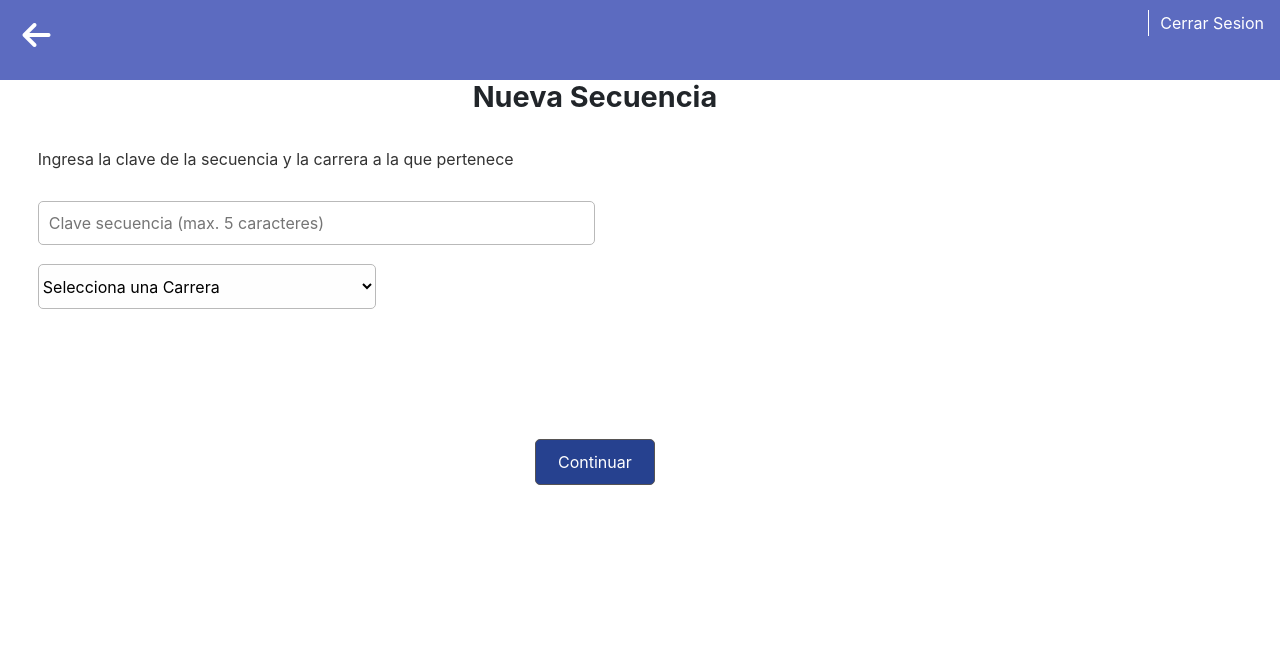
After one commit to josehiki/soe, a PHP site: template views/adminSecuenciaAdd.twig in a window 1280 px wide. The commit adds this page. Shown: the top 647 px of the page. Run offline with PHP 8.4, Linux system fonts and the light colour scheme; the template is opened without the code that fills it, so the values that code supplies are empty; some libraries are stand-ins or nearby versions.

Commit message:
Terminado primera parte de el alta de secuencias, se guarda una secuencia, aun sin sus materias

```diff
--- a/app/Models/User.php
+++ b/app/Models/User.php
@@ -11,4 +11,5 @@
 	{
 
 		protected $table = 'users';
+		protected $primaryKey = 'idUser';
 	}
--- a/views/adminMateriaAdd.twig
+++ b/views/adminMateriaAdd.twig
@@ -3,7 +3,7 @@
 <!DOCTYPE html>
 <html>
 	<head>
-		<title>Materia Dashboard</title>
+		<title>Add Materia</title>
 		<link rel="stylesheet" href="https://stackpath.bootstrapcdn.com/bootstrap/4.1.2/css/bootstrap.min.css" integrity="sha384-Smlep5jCw/wG7hdkwQ/Z5nLIefveQRIY9nfy6xoR1uRYBtpZgI6339F5dgvm/e9B" crossorigin="anonymous">
 		<script src='https://kit.fontawesome.com/a076d05399.js'></script>
 		{% block estilo %}{% endblock %}
--- a/views/adminMateriaList.twig
+++ b/views/adminMateriaList.twig
@@ -3,7 +3,7 @@
 <!DOCTYPE html>
 <html>
 	<head>
-		<title>Materia Dashboard</title>
+		<title>List Materia</title>
 		<script src='https://kit.fontawesome.com/a076d05399.js'></script>
 		<link rel="stylesheet" href="https://stackpath.bootstrapcdn.com/bootstrap/4.1.2/css/bootstrap.min.css" integrity="sha384-Smlep5jCw/wG7hdkwQ/Z5nLIefveQRIY9nfy6xoR1uRYBtpZgI6339F5dgvm/e9B" crossorigin="anonymous">
 
@@ -71,7 +71,7 @@
 					<form method="post" action="/soe/dashboard/materia/edit/">
 						<h2>Editar materia</h2>
 						<span class="instrucciones">Modifique la informaci&oacuten que desea</span>
-						<input type="text" name="subjectId" value="{{editedSubject.idSubject}}" style="display: none;">
+						<input type="text" name="subjectId" value="{{editedSubject.idSubject}}" style="display: none;" required="true">
 						<input type="text" class="input_Text" value="{{editedSubject.subjectName}}" name="inputSubject">
 						<button class="boton_Cancelar boton_Modal">
 							<a href="/soe/dashboard/materia/list">Cancelar</a>
--- /dev/null
+++ b/views/adminSecuenciaAdd.twig
@@ -0,0 +1,60 @@
+{% include 'css/estilos.twig' %}
+{% include 'css/administrador_CSS.twig' %}
+<!DOCTYPE html>
+<html>
+	<head>
+		<title>Add Secuencia</title>
+		<link rel="stylesheet" href="https://stackpath.bootstrapcdn.com/bootstrap/4.1.2/css/bootstrap.min.css" integrity="sha384-Smlep5jCw/wG7hdkwQ/Z5nLIefveQRIY9nfy6xoR1uRYBtpZgI6339F5dgvm/e9B" crossorigin="anonymous">
+		<script src='https://kit.fontawesome.com/a076d05399.js'></script>
+		{% block estilo %}{% endblock %}
+		{% block administrador_css %}{% endblock %}
+	</head>
+	<body>
+		<div class="header header_Usuario" >
+			<a href="/soe/dashboard/secuencia" class="etiqueta_Cerrar_Sesion etiqueta_Atras">
+				<i class='fas fa-arrow-left'></i>
+			</a>
+			<p class="header_p"  id="nombreUsuario">{{username}}</p>
+			<span>
+				<a href="/soe/logout" class="etiqueta_Cerrar_Sesion">Cerrar Sesion</a>
+			</span>
+		</div>
+		<div class="content">
+			<h1 class="content_Title_Menus">Nueva Secuencia</h1>
+			<br>
+			<p class="instrucciones">Ingresa la clave de la secuencia y la carrera a la que pertenece</p>
+			{% if responseMessage != null %}
+				<div class="alert alert-primary" role="alert">
+					{{ responseMessage }}
+				</div>
+			{% endif %}
+			<form method="post" action="/soe/dashboard/secuencia/add/sec">
+				<input type="text" name="clave" class="input_Text input_Text_Admin" placeholder="Clave secuencia (max. 5 caracteres)" required="true" onkeyup="this.value = this.value.toUpperCase();"/>
+				<select name="carrera" class="select" required="true">
+					<option selected="true" disabled >Selecciona una Carrera</option>
+					<option value="Licenciatura en Ciencias de la informática">Licenciatura en Ciencias de la inform&aacutetica</option>
+					<option value="Ingenieria en informática">Ingenieria en inform&aacutetica</option>
+				</select>
+
+				{#
+				<span class="instrucciones">Selecciona las materias que pertenecer&aacuten a esta secuencia</span><br>
+				<input type="text" name="materia" class="input_Text input_Text_Admin input_Materia" list="subjectsList">
+				<datalist id="subjectsList" >
+					{% for subject in subjects %}
+						<option value="{{subject.subjectName}}">
+					{% endfor %}
+				</datalist>
+				<span class="span_Agregar"><a href="" class="editar">Agregar</a></span><br><br>
+				<span class="instrucciones" >Materias seleccionadas</span>
+				<ul>
+					{% if materiasSeleccionadas != null %}
+
+					{% endif %}
+				</ul> #}
+
+
+				<button type="submit" class="boton boton_Admin">Continuar</button>
+			</form>
+		</div>
+	</body>
+</html>
--- a/views/adminSecuenciaDash.twig
+++ b/views/adminSecuenciaDash.twig
@@ -23,7 +23,7 @@
 			<div class="menu_Opciones menu_Materias">
 				<div class="fila">
 					<div class="columna">
-						<span class="menu_Item"><a href="">Nueva Secuencia</a></span>
+						<span class="menu_Item"><a href="/soe/dashboard/secuencia/add">Nueva Secuencia</a></span>
 					</div>
 					<div class="columna">
 						<span class="menu_Item"><a href="">Listar Secuencias</a></span>
--- a/views/css/administrador_CSS.twig
+++ b/views/css/administrador_CSS.twig
@@ -127,6 +127,19 @@
 	width: 100%;
 	margin: .5cm auto;
 }
+
+
+/* ESTILOS SECUENCIA */
+.input_Materia{
+	display: inline-block;
+	margin-top: .3cm;
+}
+.span_Agregar{
+	margin: 0 .5cm;
+}
+.span_Agregar a, .span_Agregar a:hover{
+	text-decoration: none;
+}
 </style>
 
 {% endblock %}
--- a/views/css/estilos.twig
+++ b/views/css/estilos.twig
@@ -119,6 +119,14 @@ a:hover, a:active, a:visited{
 	font-size: var(--font-text-size);
 	color: #333;
 }
+.select{
+	margin: .5cm 0;
+	height: 2.8em;
+	border-radius: 5px;
+	border: 1px solid #b9b9b9;
+	font-size: 1em;
+	background-color: #fefefe;
+}
 </style>
 
 
```
Also changed, not shown: app/Controllers/AdminSecuenciaController.php (+73 -1 lines), app/Models/Secuencia.php (added, +13 -0 lines), public/index.php (+19 -0 lines), views/adminSecuenciaAdd2.twig (added, +52 -0 lines).
